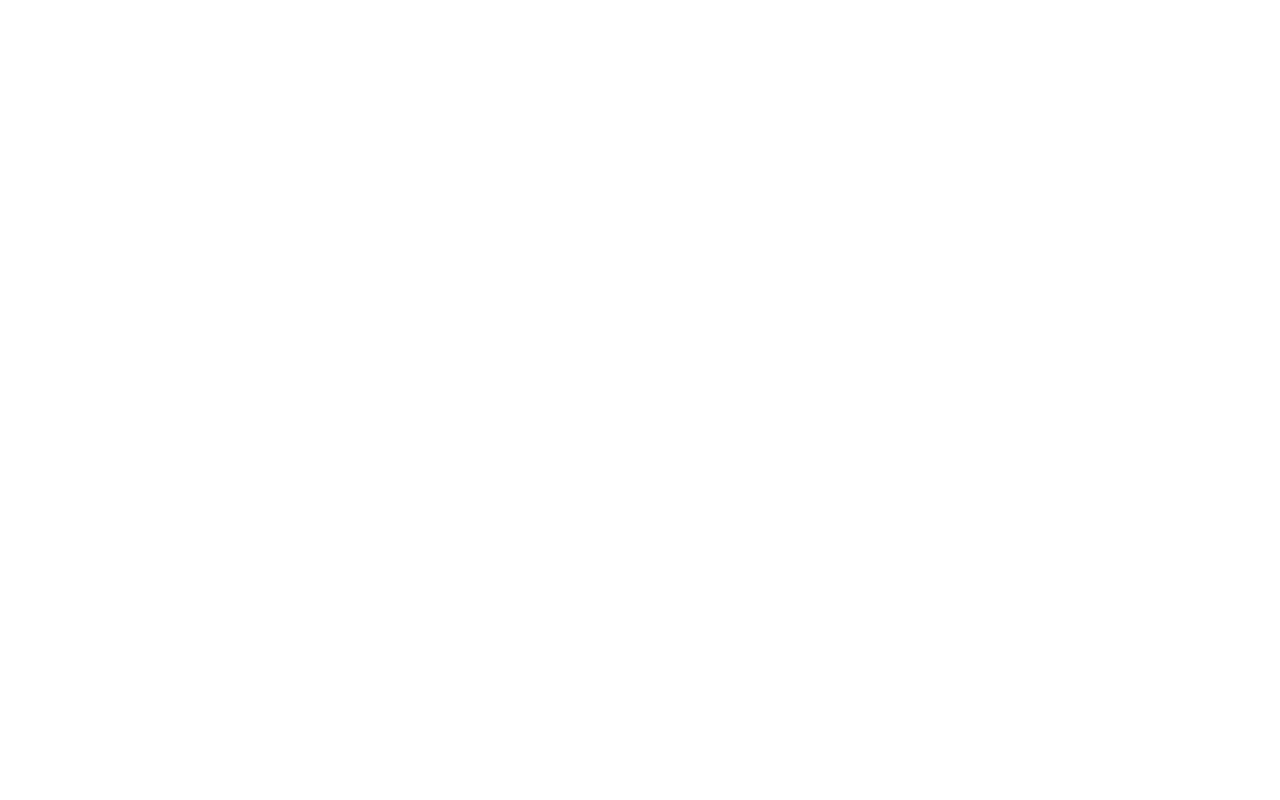
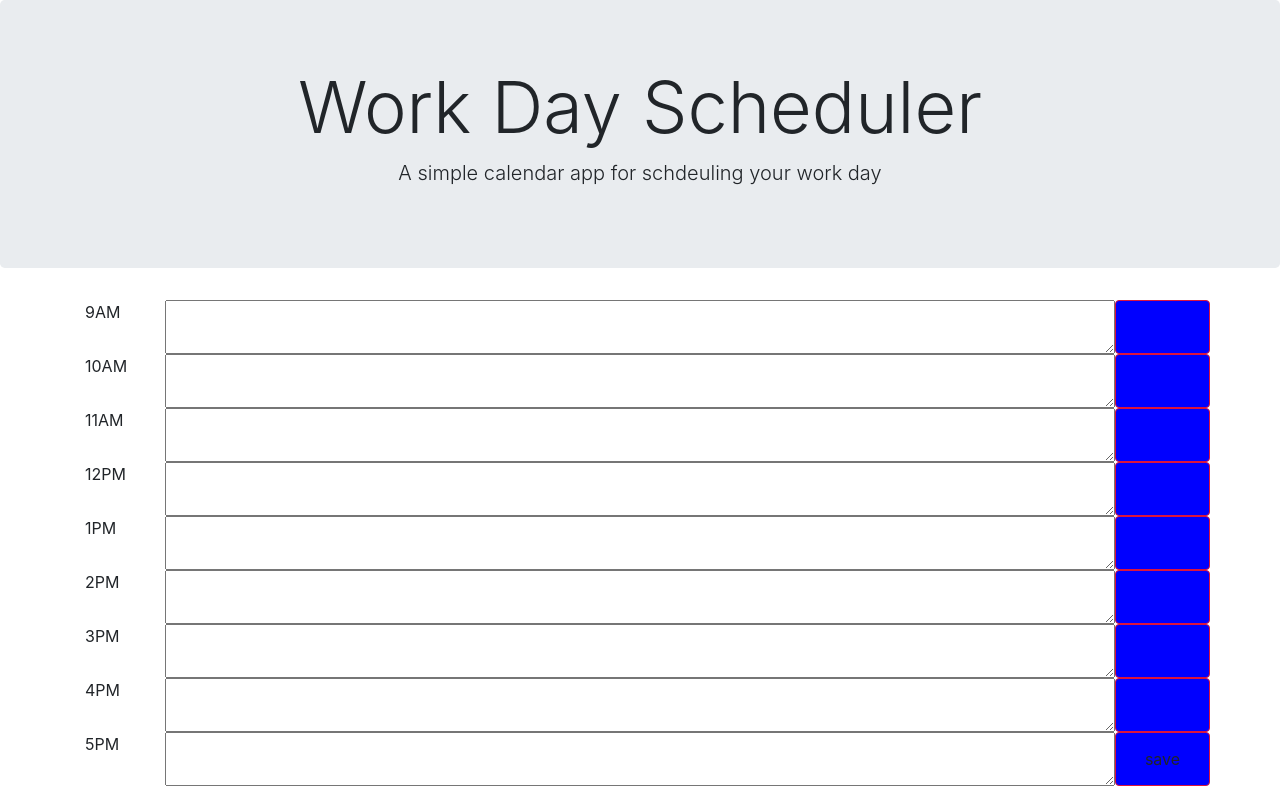
Before and after one commit to nwuerz/day-planner, a plain HTML site: page index.html in a window 1280 px wide. Drawn offline with nearby package versions, Linux system fonts and the light colour scheme.

Commit message:
created basic html and css

```diff
--- a/index.html
+++ b/index.html
@@ -12,6 +12,103 @@
 
 <script src="script.js"></script>
 <body>
+    <header class="jumbotron">
+        <h1 class="display-3">Work Day Scheduler</h1>
+        <p class="lead">A simple calendar app for schdeuling your work day</p>
+        <p id="currentDay" class="lead"></p>
+    </header>
 
+    <div class="container">
+        <div id="hour-9" class="row time-block">
+            <div class="col-md-1 hour">
+                9AM
+            </div>
+            <textarea class="col-md-10 description">
+
+            </textarea>
+            <button class="btn saveBtn col-md-1"></button>
+        </div>
+
+        <div id="hour-10" class="row time-block">
+            <div class="col-md-1 hour">
+                10AM
+            </div>
+            <textarea class="col-md-10 description">
+
+            </textarea>
+            <button class="btn saveBtn col-md-1"></button>
+        </div>
+
+        <div id="hour-11" class="row time-block">
+            <div class="col-md-1 hour">
+                11AM
+            </div>
+            <textarea class="col-md-10 description">
+
+            </textarea>
+            <button class="btn saveBtn col-md-1"></button>
+        </div>
+
+        <div id="hour-12" class="row time-block">
+            <div class="col-md-1 hour">
+                12PM
+            </div>
+            <textarea class="col-md-10 description">
+
+            </textarea>
+            <button class="btn saveBtn col-md-1"></button>
+        </div>
+
+        <div id="hour-1" class="row time-block">
+            <div class="col-md-1 hour">
+                1PM
+            </div>
+            <textarea class="col-md-10 description">
+
+            </textarea>
+            <button class="btn saveBtn col-md-1"></button>
+        </div>
+
+        <div id="hour-2" class="row time-block">
+            <div class="col-md-1 hour">
+                2PM
+            </div>
+            <textarea class="col-md-10 description">
+
+            </textarea>
+            <button class="btn saveBtn col-md-1"></button>
+        </div>
+
+        <div id="hour-3" class="row time-block">
+            <div class="col-md-1 hour">
+                3PM
+            </div>
+            <textarea class="col-md-10 description">
+
+            </textarea>
+            <button class="btn saveBtn col-md-1"></button>
+        </div>
+
+        <div id="hour-4" class="row time-block">
+            <div class="col-md-1 hour">
+                4PM
+            </div>
+            <textarea class="col-md-10 description">
+
+            </textarea>
+            <button class="btn saveBtn col-md-1"></button>
+        </div>
+
+        <div id="hour-5" class="row time-block">
+            <div class="col-md-1 hour">
+                5PM
+            </div>
+            <textarea class="col-md-10 description">
+
+            </textarea>
+            <button class="btn saveBtn col-md-1">save</button>
+        </div>
+
+    </div>
 </body>
 </html>
--- a/style.css
+++ b/style.css
@@ -0,0 +1,9 @@
+header {
+    text-align: center;
+}
+
+.btn {
+    background-color: blue;
+    border-style: solid;
+    border-color: crimson;
+}
```
